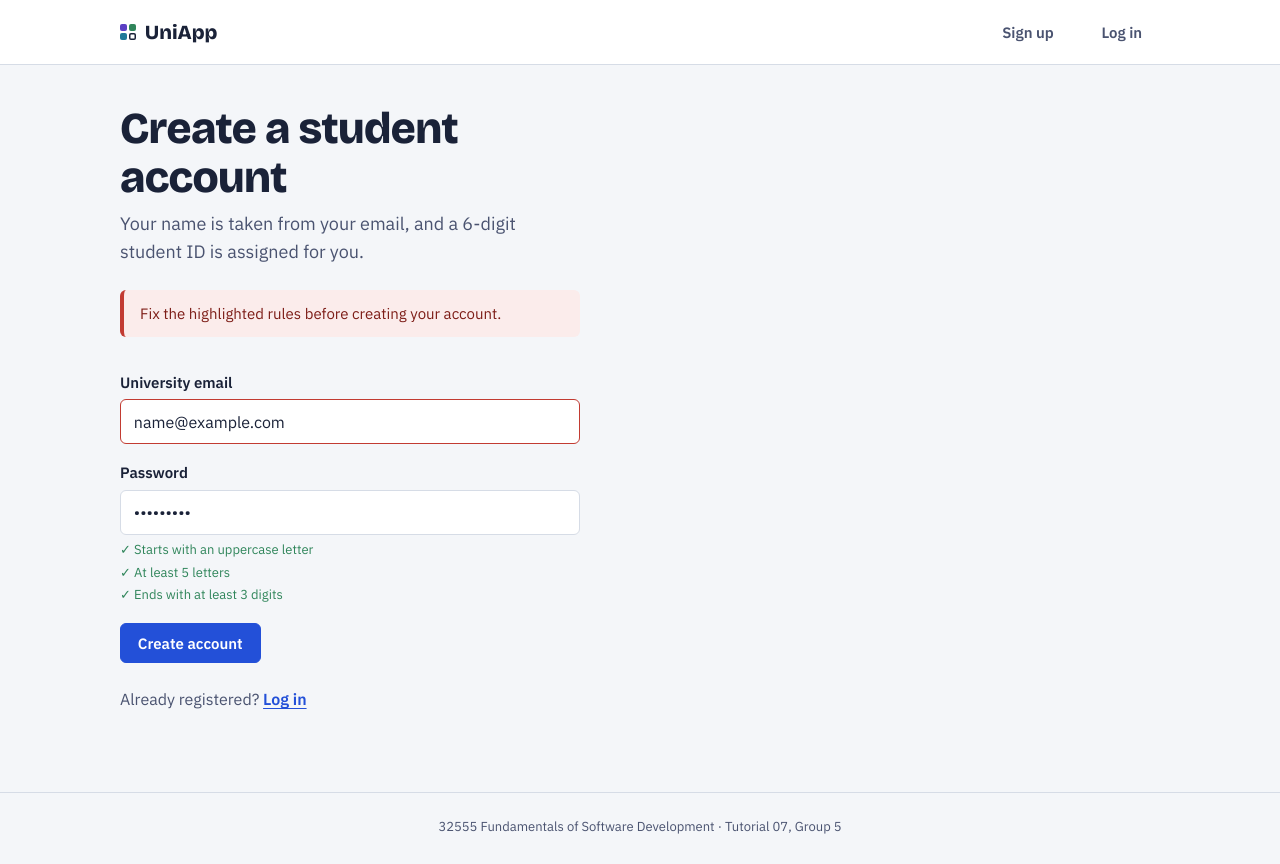
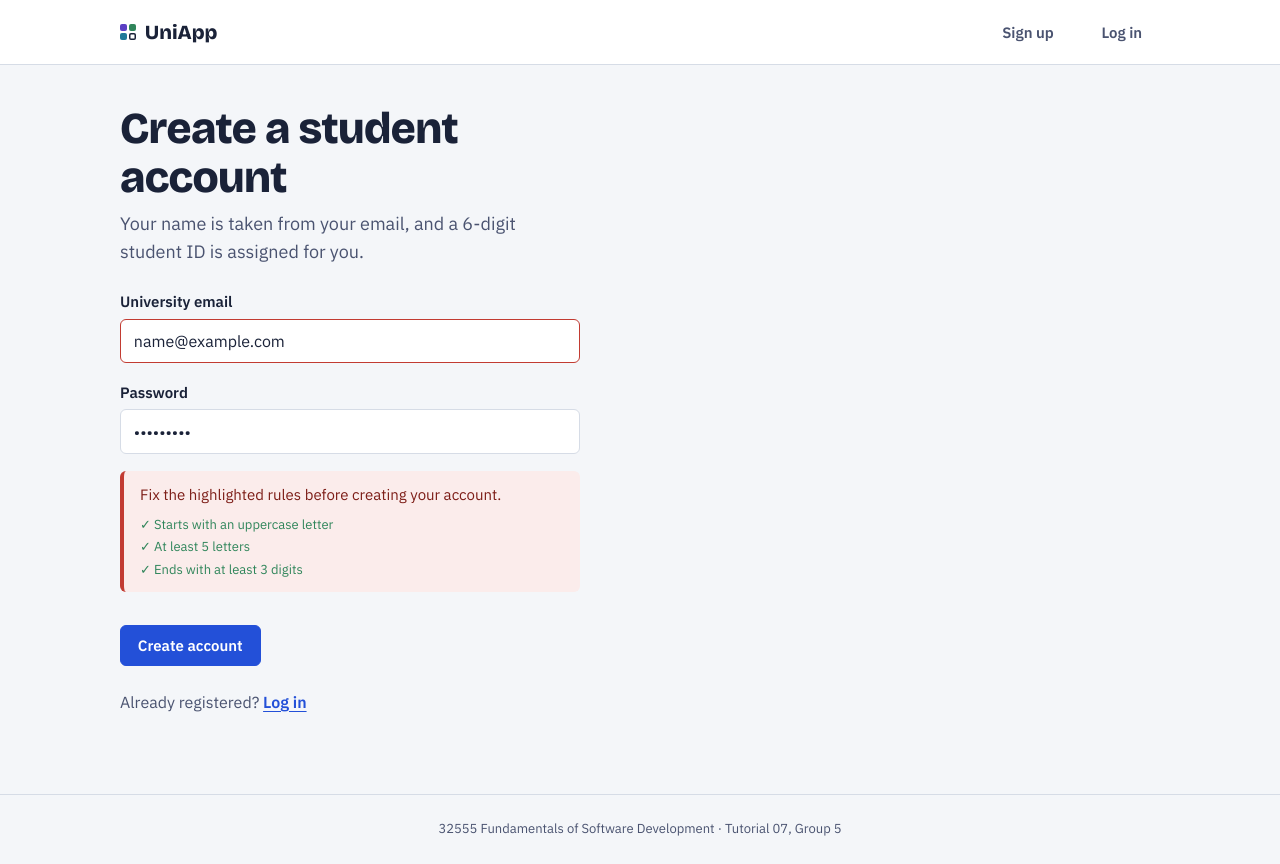
Before and after one commit to Pathetic384/UniApp, a React (Vite) app in the folder frontend/: page /register in a window 1280 px wide. Both pictures are taken after typing "name@example.com", "Sample123" into the empty fields and a click on the button "Create account". Built offline with nearby package versions, Linux system fonts and the light colour scheme; no server answers.

Commit message:
Feat: Update sign up page

```diff
--- a/frontend/src/pages/Register.jsx
+++ b/frontend/src/pages/Register.jsx
@@ -44,7 +44,6 @@ export default function Register() {
       <h1>Create a student account</h1>
       <p className="lead">Your name is taken from your email, and a 6-digit student ID is assigned for you.</p>
       <form onSubmit={onSubmit} className="form" noValidate>
-        <Notice>{error}</Notice>
         <label>
           University email
           <input type="email" autoComplete="username" value={email}
@@ -56,12 +55,19 @@ export default function Register() {
           <input type="password" autoComplete="new-password" value={password}
             onChange={(e) => setPassword(e.target.value)} placeholder="Helloworld123"
             aria-invalid={password ? !pwdOk : undefined} />
-          <ul className="rules">
-            {checks.map((c) => (
-              <li key={c.text} className={password ? (c.ok ? "ok" : "bad") : ""}>{c.text}</li>
-            ))}
-          </ul>
         </label>
+        {error && (
+          <Notice>
+            <div>{error}</div>
+            {error.includes("rules") && (
+              <ul className="rules" style={{ marginTop: ".5rem" }}>
+                {checks.map((c) => (
+                  <li key={c.text} className={c.ok ? "ok" : "bad"}>{c.text}</li>
+                ))}
+              </ul>
+            )}
+          </Notice>
+        )}
         <button className="btn btn-primary" disabled={busy}>{busy ? "Creating account…" : "Create account"}</button>
       </form>
       <p className="muted">
```
